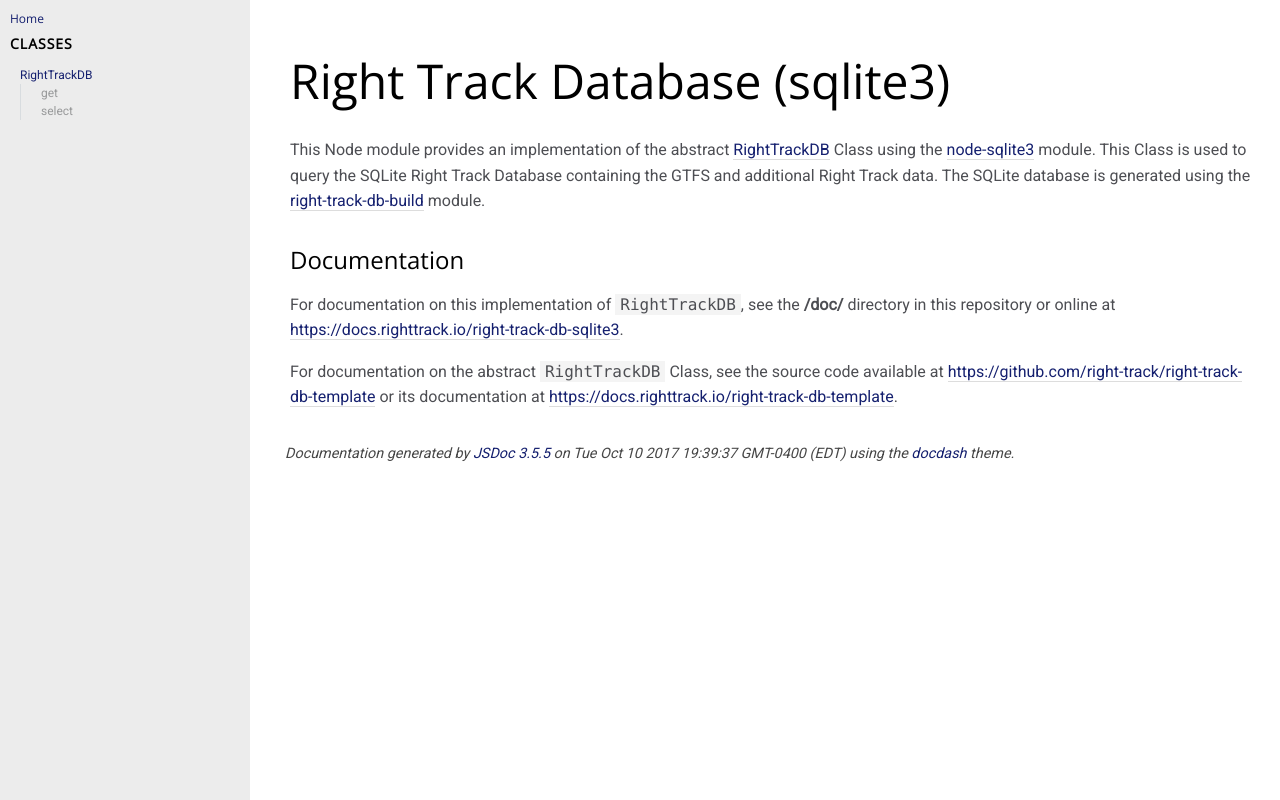
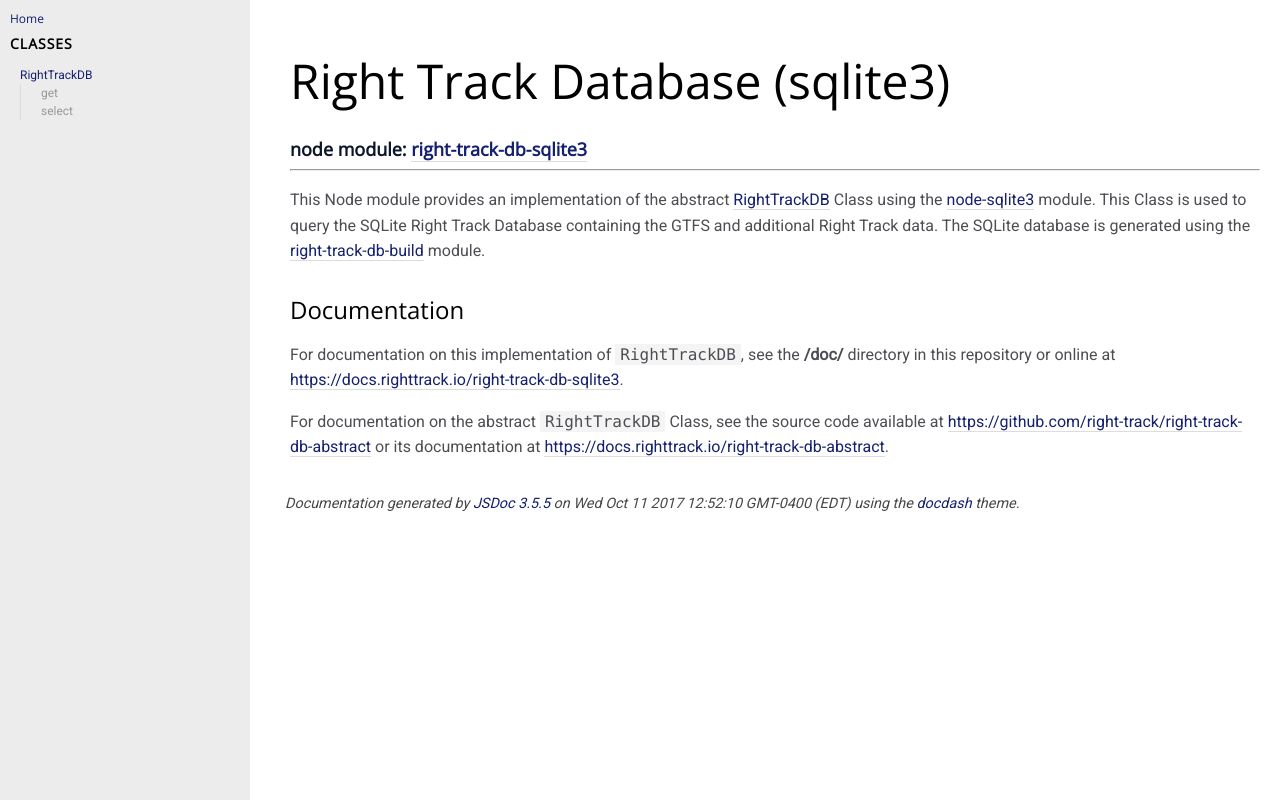
Before and after one commit to right-track/right-track-db-sqlite3, a website: page doc/index.html in a window 1280 px wide. Drawn offline with nearby package versions, Linux system fonts and the light colour scheme.

Commit message:
Update README and docs

```diff
--- a/doc/index.html
+++ b/doc/index.html
@@ -46,7 +46,8 @@
 
 
     <section class="readme">
-        <article><h1>Right Track Database (sqlite3)</h1><p>This Node module provides an implementation of the abstract <a href="https://github.com/right-track/right-track-db-template">RightTrackDB</a>
+        <article><h1>Right Track Database (sqlite3)</h1><h4>node module: <a href="(https://www.npmjs.com/package/right-track-db-sqlite3">right-track-db-sqlite3</a></h4><hr>
+<p>This Node module provides an implementation of the abstract <a href="https://github.com/right-track/right-track-db-abstract">RightTrackDB</a>
 Class using the <a href="https://github.com/mapbox/node-sqlite3">node-sqlite3</a> module. This
 Class is used to query the SQLite Right Track Database containing the GTFS and
 additional Right Track data.  The SQLite database is generated using the
@@ -54,8 +55,8 @@
 <h3>Documentation</h3><p>For documentation on this implementation of <code>RightTrackDB</code>, see the <strong>/doc/</strong>
 directory in this repository or online at <a href="https://docs.righttrack.io/right-track-db-sqlite3">https://docs.righttrack.io/right-track-db-sqlite3</a>.</p>
 <p>For documentation on the abstract <code>RightTrackDB</code> Class, see the source code
-available at <a href="https://github.com/right-track/right-track-db-template">https://github.com/right-track/right-track-db-template</a>
-or its documentation at <a href="https://docs.righttrack.io/right-track-db-template">https://docs.righttrack.io/right-track-db-template</a>.</p></article>
+available at <a href="https://github.com/right-track/right-track-db-abstract">https://github.com/right-track/right-track-db-abstract</a>
+or its documentation at <a href="https://docs.righttrack.io/right-track-db-abstract">https://docs.righttrack.io/right-track-db-abstract</a>.</p></article>
     </section>
 
 
@@ -68,7 +69,7 @@
 <br class="clear">
 
 <footer>
-    Documentation generated by <a href="https://github.com/jsdoc3/jsdoc">JSDoc 3.5.5</a> on Tue Oct 10 2017 19:39:37 GMT-0400 (EDT) using the <a href="https://github.com/clenemt/docdash">docdash</a> theme.
+    Documentation generated by <a href="https://github.com/jsdoc3/jsdoc">JSDoc 3.5.5</a> on Wed Oct 11 2017 12:52:10 GMT-0400 (EDT) using the <a href="https://github.com/clenemt/docdash">docdash</a> theme.
 </footer>
 
 <script>prettyPrint();</script>
```
Also changed, not shown: doc/RightTrackDB.html (+1 -1 lines), doc/index.js.html (+1 -1 lines), README.md.
